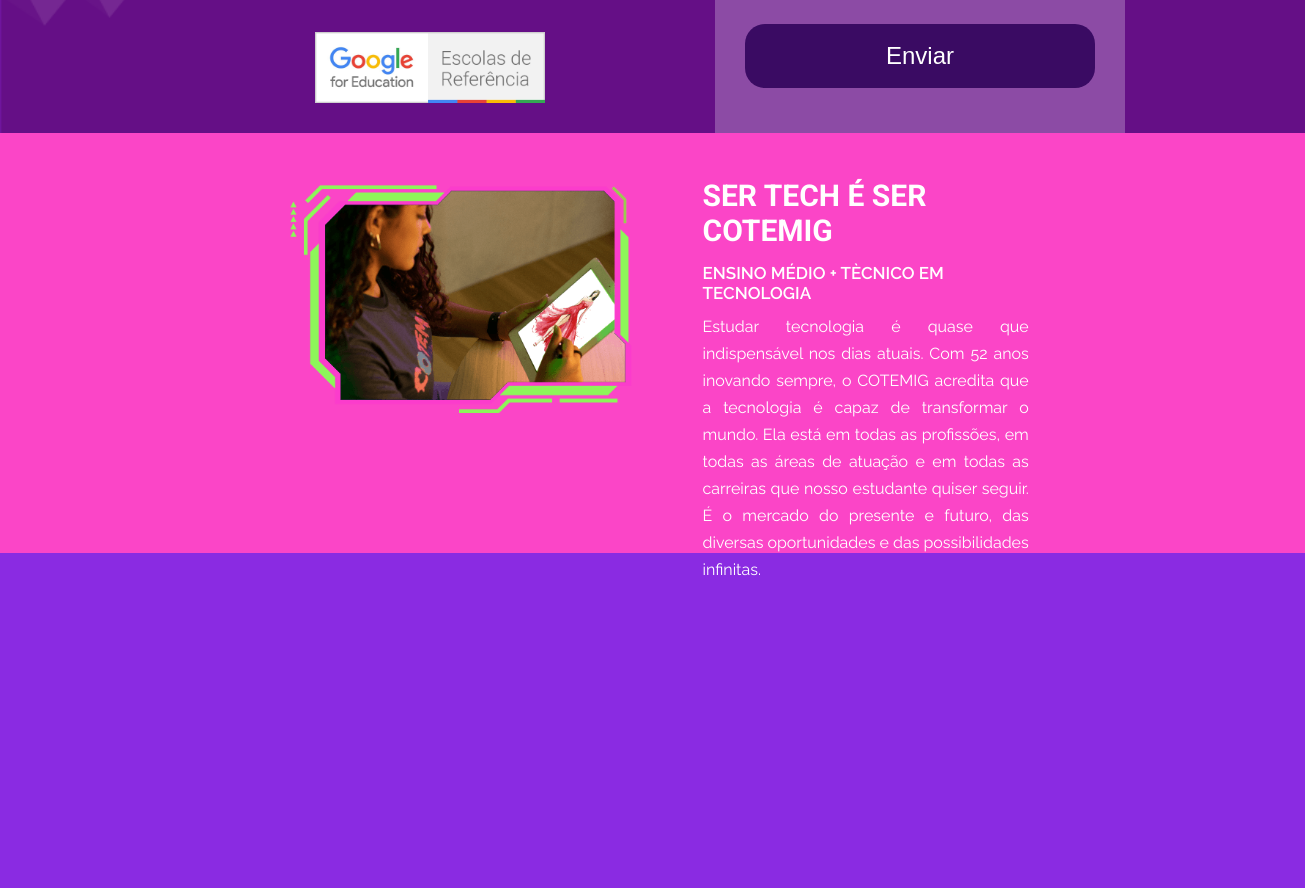
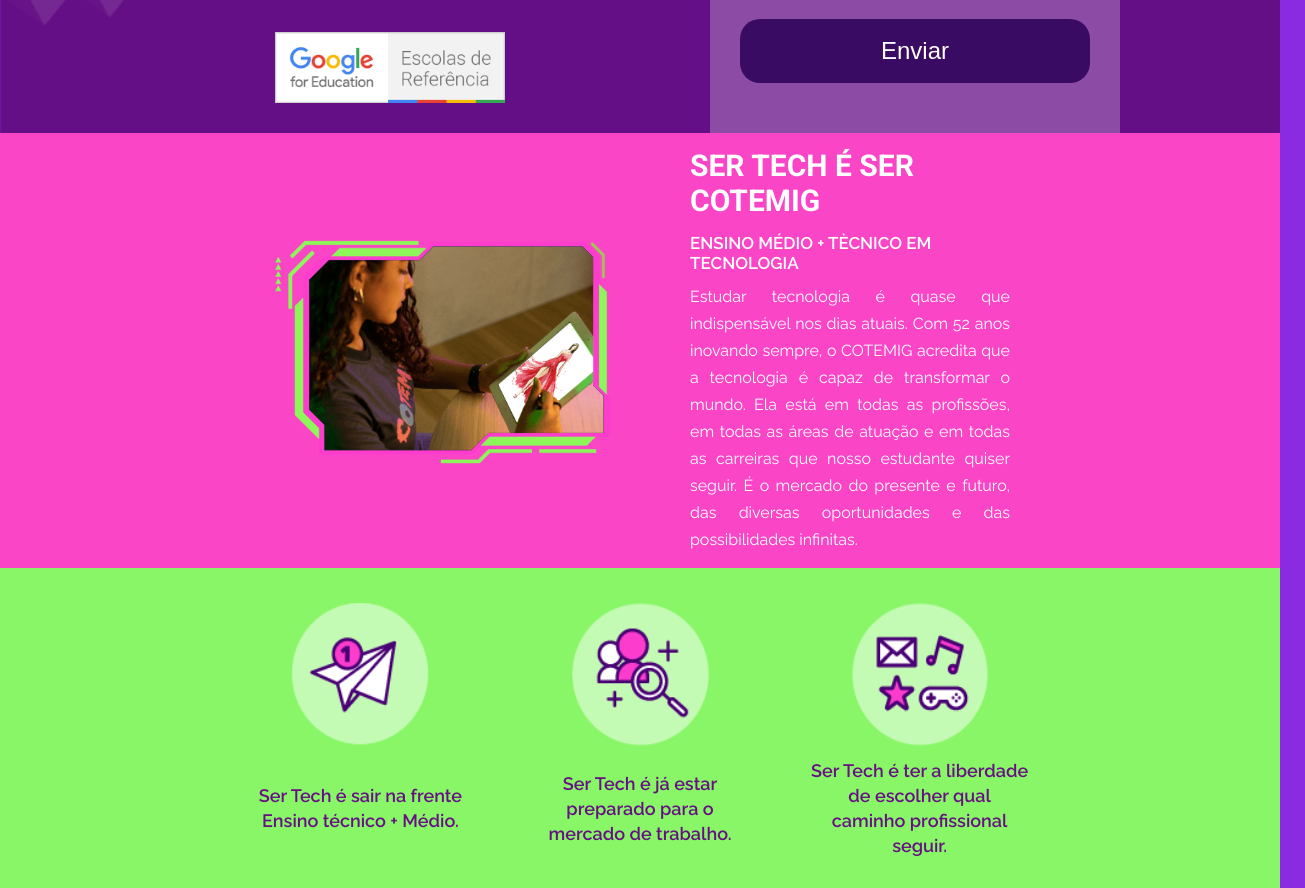
Before and after one commit to LksDS/html-css-site-matricula-cotemig, a plain HTML site: page index.html in a window 1280 px wide. Shown: the part 820-1708 px from the top of the page, 1305 px wide, since content can reach past the window. Before the commit the page ends 1418 px from the top, so only its background shows below. Drawn offline with Linux system fonts and the light colour scheme; a web font is replaced by a local one.

Commit message:
Green row added

```diff
--- a/index.html
+++ b/index.html
@@ -24,19 +24,21 @@
   <body>
     <table>
       <tr id="header">
-        <td colspan="10">
+        <td colspan="2">
           <img id="headerfoto" src="Fotos/logo.png" alt="" />
         </td>
       </tr>
       <tr id="matriculaarea">
-        <td class="empty" colspan="3"></td>
         <td id="matriculaside">
+          <div id="matriculaside__content">
             <img id="tudo__e__tech" src="Fotos/cotemig.png" alt="" />
             <img id="matriculas__abertas" src="Fotos/matriculas.png" alt="" />
             <img id="telefone__contato" src="Fotos/telefone.png" alt="" />
             <img id="referencia__google" src="Fotos/google.jpg" alt="" />
+          </div>
         </td>
         <td id="matricula__formulario">
+          <div id="matricula__formulario__content">
             <h3>FAÇA SUA MATRÍCULA <br />e seja parte da Geração Tech</h3>
             <span id="matricula__mensagem">
               Informe aqui os dados e entraremos em contato com você. Ou, se
@@ -59,8 +61,8 @@
               <div id="checkbox__input">
                 <input type="checkbox" name="" id="" />
                 <span
-                >Ao preencher o formulário, concordo em receber comunicações de
-                acordo com meus interesses.</span
+                  >Ao preencher o formulário, concordo em receber comunicações
+                  de acordo com meus interesses.</span
                 >
               </div>
               <span
@@ -69,14 +71,14 @@
               >
             </div>
             <button id="send__button">Enviar</button>
+          </div>
         </td>
-        <td class="empty" colspan="5"></td>
       </tr>
       <tr id="pink__row">
-        <td id="pink__row__image__space">
+        <td id="pink__row__image__space" colspan="1">
           <img id="pink__row__image" src="Fotos/img01.png" alt="" />
         </td>
-        <td id="pink__row__content">
+        <td id="pink__row__content" colspan="1">
           <div>
             <h2>SER TECH É SER COTEMIG</h2>
             <p id="pink__row__subtitle">ENSINO MÉDIO + TÈCNICO EM TECNOLOGIA</p>
@@ -91,6 +93,39 @@
           </div>
         </td>
       </tr>
+      <tr id="green__row">
+        <td colspan="2">
+          <div id="green__row__content">
+            <div>
+              <img class="icon" src="Fotos/icone01.png" alt="" />
+              <div class="icon__text__space">
+                <p class="icon__text">Ser Tech é sair na frente</p>
+                <p class="icon__text">Ensino técnico + Médio.</p>
+              </div>
+            </div>
+            <div>
+              <img class="icon" src="Fotos/icone02.png" alt="" />
+              <div class="icon__text">
+                <p class="icon__text">
+                  Ser Tech é já estar preparado para o mercado de trabalho.
+                </p>
+              </div>
+            </div>
+            <div>
+              <img class="icon" src="Fotos/icone04.png" alt="" />
+              <div class="icon__text">
+                <p class="icon__text">
+                  Ser Tech é ter a liberdade de escolher qual caminho
+                  profissional seguir.
+                </p>
+              </div>
+            </div>
+          </div>
+        </td>
+      </tr>
+      <tr>
+
+      </tr>
     </table>
     <img
       id="whatsapp__logo"
--- a/style.css
+++ b/style.css
@@ -4,7 +4,7 @@
 }
 body {
   background-color: blueviolet;
-  width: 100vw;
+  width: 100%;
   height: 100%;
   font-family: "Raleway", sans-serif;
 }
@@ -25,17 +25,15 @@ table {
   margin-left: 23%;
 }
 .empty {
-  width: 180px;
+  width: 10px;
 }
 #matriculaarea {
   background-image: url(Fotos/fundo\ 1.png);
   background-size: cover;
   width: 100%;
-  display: flex;
-  justify-content: center;
 }
-#matriculaside {
-  margin-right: 35px;
+#matriculaside__content {
+  margin-left: auto;
   padding-top: 70px;
   display: flex;
   flex-direction: column;
@@ -58,7 +56,9 @@ img#referencia__google {
   width: 230px;
   margin-bottom: 30px;
 }
-#matricula__formulario {
+#matricula__formulario__content {
+  margin-left: 70px;
+  height: 92%;
   width: 350px;
   color: white;
   padding: 30px;
@@ -66,7 +66,7 @@ img#referencia__google {
   background-color: rgba(255, 255, 255, 0.25);
 }
 
-#matricula__formulario h3 {
+#matricula__formulario div h3 {
   font-size: 24px;
   font-weight: 600;
   margin-bottom: 20px;
@@ -129,20 +129,16 @@ img#referencia__google {
 }
 #pink__row {
   padding-top: 20px;
-  display: flex;
-  justify-content: center;
   height: 400px;
   width: 100%;
   background-color: rgb(251, 69, 199);
   color: white;
 }
 #pink__row__image__space {
-  margin-top: 20px;
-  display: flex;
-  width: 50%;
-  justify-content: right;
+  height: 100%;
 }
 #pink__row__image {
+  margin-left: 42%;
   margin-right: 10px;
   width: 55%;
   height: min-content;
@@ -175,7 +171,32 @@ img#referencia__google {
   font-size: 16px;
   line-height: 27px;
 }
-
+#green__row {
+  background-color: #89f668;
+}
+#green__row__content {
+  display: flex;
+  justify-content: center;
+  padding: 30px;
+}
+#green__row__content > div {
+  margin: 0 30px;
+  width: 18%;
+  display: grid;
+  justify-items: center;
+}
+.icon {
+  width: 150px;
+  height: 150px;
+  margin-bottom: 10px;
+}
+.icon__text {
+  text-align: center;
+  color: rgb(102, 16, 131);
+  font-size: 18px;
+  font-weight: 600;
+  line-height: 25px;
+}
 #whatsapp__logo {
   position: fixed;
   bottom: 30px;
```
Lines whose indentation alone changed are shown as unchanged.
